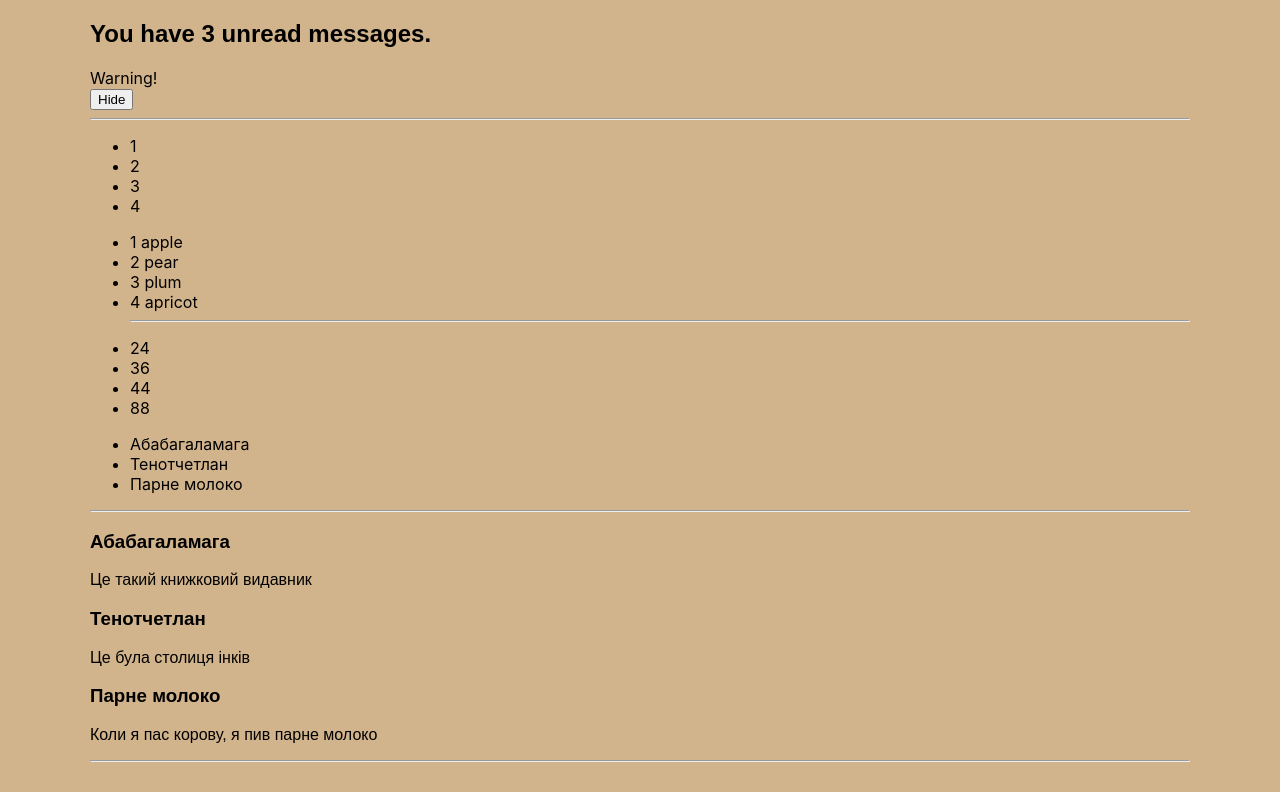
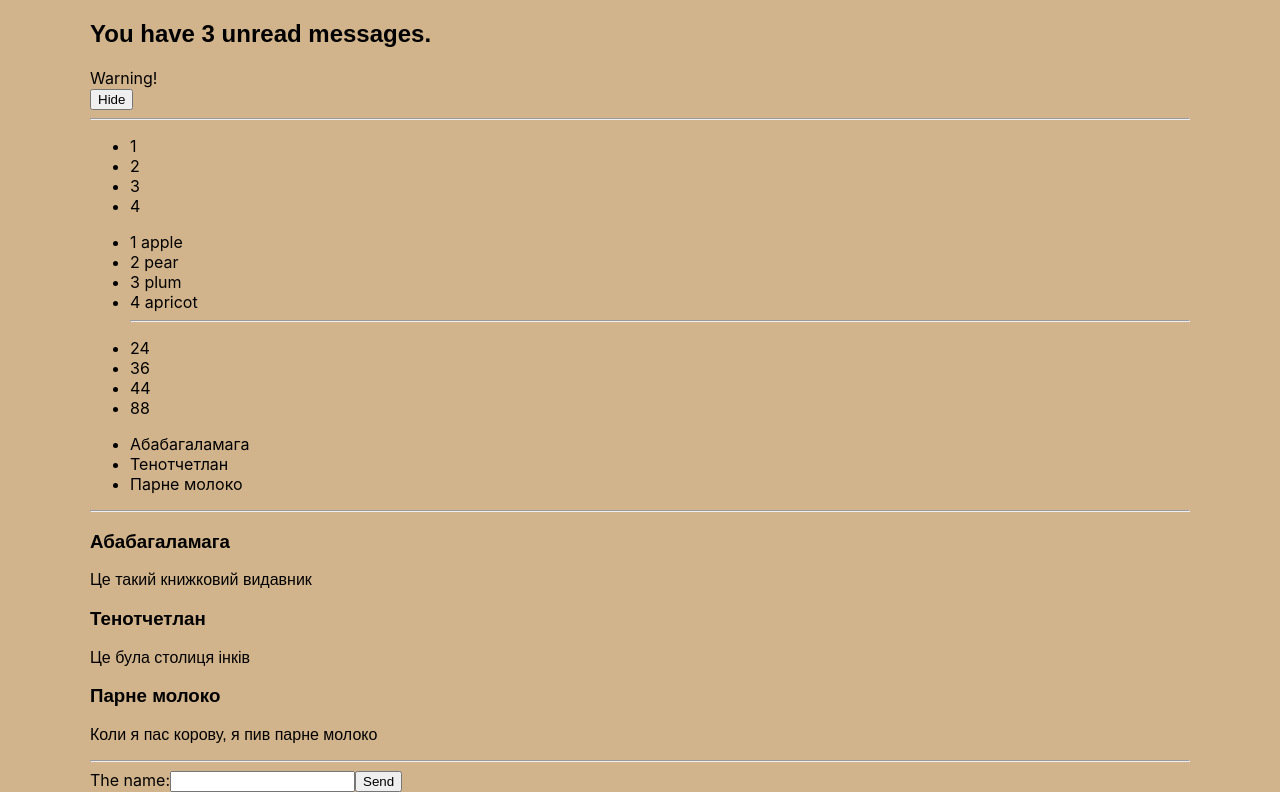
Before and after one commit to VolodymyrSSS/REACT-training, a React (Create React App) app in the folder basic/: page / in a window 1280 px wide. Shown: the part 732-1524 px from the top of the page. Before the commit the page ends 1502 px from the top, so only its background shows below. Built offline with nearby package versions, Linux system fonts and the light colour scheme.

Commit message:
form added

```diff
--- a/basic/src/App.jsx
+++ b/basic/src/App.jsx
@@ -11,6 +11,7 @@
 import FruitsList from './FruitsList';
 import NumberList from './NumberList';
 import Blog from './Blog';
+import NameForm from './NameForm';
 
 import './App.css';
 
@@ -75,6 +76,7 @@
       <FruitsList fruits={fruits} />
       <NumberList sampleNumbers={sampleNumbers} />
       <Blog posts={posts} />
+      <NameForm />
 
     </div>
   )
--- /dev/null
+++ b/basic/src/NameForm.jsx
@@ -0,0 +1,39 @@
+import React from 'react';
+
+// it is more convenient to process the form using a JavaScript function that has access to the entered data
+
+// in a managed component, the value of the input field is always determined by the state of the React
+
+class NameForm extends React.Component {
+  constructor(props) {
+    super(props);
+    this.state = {value: ''}; // the value attribute for the input field - it will always display the value of this.state.value
+
+    this.handleChange = this.handleChange.bind(this);
+    this.handleSubmit = this.handleSubmit.bind(this);
+  }
+
+  // each key press calls handleChange, which updates the state of the React component
+  handleChange(event) {
+    this.setState({value: event.target.value});
+  }
+
+  handleSubmit(event) {
+    alert('it was sent the name: ' + this.state.value);
+    event.preventDefault();
+  }
+
+  render() {
+    return (
+      <form onSubmit={this.handleSubmit}>
+        <label>
+          The name:
+          <input type="text" value={this.state.value} onChange={this.handleChange} />
+        </label>
+        <input type="submit" value="Send" />
+      </form>
+    );
+  }
+}
+
+export default NameForm;
```
